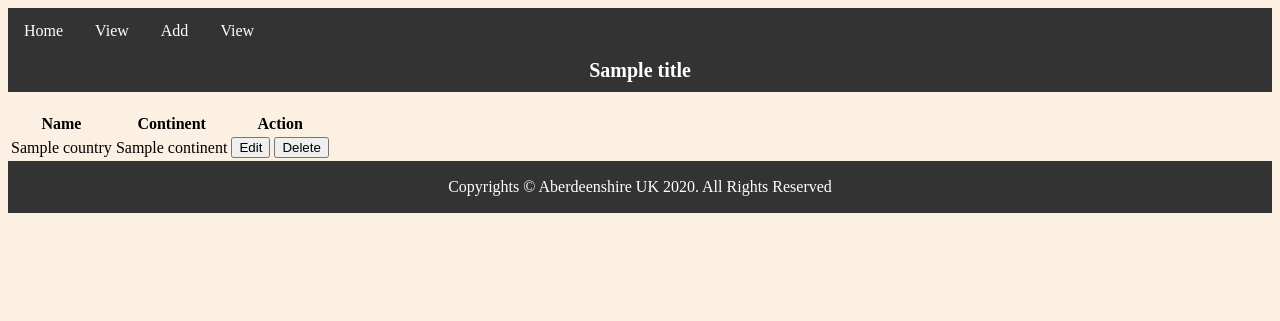
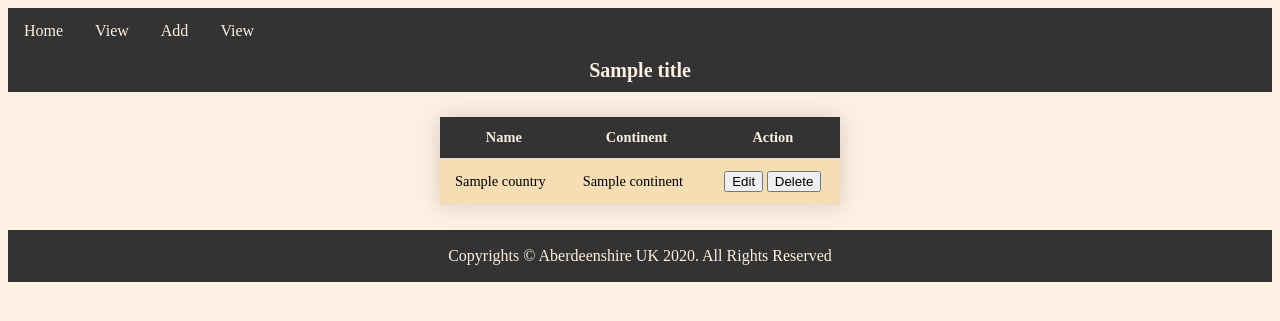
Before and after one commit to Michalju/PhotoApp, a Flask app: template templates/countries/view.html in a window 1280 px wide. Shown: the top 321 px of the page. Run offline with Flask 2, Linux system fonts and the light colour scheme; the template is opened without the code that fills it: most values are stand-ins (such as "Sample title", 1, 10 or a date in 2020).

Commit message:
tidy up the view pages

```diff
--- a/static/css/footer.css
+++ b/static/css/footer.css
@@ -4,6 +4,6 @@ footer{
 
   width: 100%;
   background-color: #333;
-  color: white;
+  color: #fcf0e2;
   text-align: center;
 }
--- a/static/css/main.css
+++ b/static/css/main.css
@@ -1,5 +1,6 @@
 body{
   background-color: #fcf0e2;
+
 }
 
 #title{
@@ -8,7 +9,7 @@ body{
   margin-top: 0px;
   width: 100%;
   background-color: #333;
-  color: white;
+  color: #fcf0e2;
   text-align: center;
   font-size: 20px;
   font-weight: 600;
--- a/static/css/navigation_bar.css
+++ b/static/css/navigation_bar.css
@@ -12,7 +12,7 @@ ul {
 
   li a, .dropbtn {
     display: inline-block;
-    color: white;
+    color: #fcf0e2;
     text-align: center;
     padding: 14px 16px;
     text-decoration: none;
--- /dev/null
+++ b/static/css/view.css
@@ -0,0 +1,33 @@
+.styled-table {
+  border-collapse: collapse;
+  margin: 25px 0;
+  font-size: 0.9em;
+
+  min-width: 400px;
+  box-shadow: 0 0 20px rgba(0, 0, 0, 0.15);
+  margin-left:auto;
+  margin-right:auto;
+}
+
+.styled-table th{
+  background-color:  #333;
+  color:#fcf0e2;
+}
+
+.styled-table th,
+.styled-table td {
+    padding: 12px 15px;
+}
+.styled-table tbody tr {
+  border-bottom: 1px solid #dddddd;
+}
+
+.styled-table tbody tr:nth-of-type(even) {
+  background-color: #f5ddb4;
+}
+
+#td_action{
+  display: flex;
+  flex-direction: column;
+  align-items: center;
+}
--- a/templates/base.html
+++ b/templates/base.html
@@ -9,6 +9,7 @@
     <link rel="stylesheet" href="{{ url_for('static', filename='css/navigation_bar.css') }}">
     <link rel="stylesheet" href="{{ url_for('static', filename='css/footer.css') }}">
     <link rel="stylesheet" href="{{ url_for('static', filename='css/locations_grid.css') }}">
+    <link rel="stylesheet" href="{{ url_for('static', filename='css/view.css') }}">
     <title>Photo Locations App</title>
 </head>
 
--- a/templates/countries/view.html
+++ b/templates/countries/view.html
@@ -1,7 +1,7 @@
 {% extends 'base.html' %}
 
 {% block content %}
-<table>
+<table class="styled-table">
     <tr>
         <th>Name</th>
         <th>Continent</th>
@@ -11,7 +11,7 @@
     <tr>
         <td>{{country.name}}</td>
         <td>{{country.continent.name}}</td>
-        <td>
+        <td id="td_action">
             <form action="" method="POST">
                 <input type="hidden" name="country_id" value="{{country.id}}">
                 <button type="submit" formaction="/countries/edit">Edit</button>
--- a/templates/locations/view.html
+++ b/templates/locations/view.html
@@ -1,7 +1,7 @@
 {% extends 'base.html' %}
 
 {% block content %}
-<table>
+<table class="styled-table">
     <tr>
         <th>Name</th>
         <th>Description</th>
@@ -15,7 +15,7 @@
         <td>{{location.description}}</td>
         <td>{{location.visited}}</td>
         <td>{{location.country.name}}</td>
-        <td>
+        <td id="td_action">
             <form action="/locations" method="POST">
                 <input type="hidden" name="location_id" value="{{location.id}}">
                 <button type="submit" formaction="/locations/edit">Edit</button>
```
